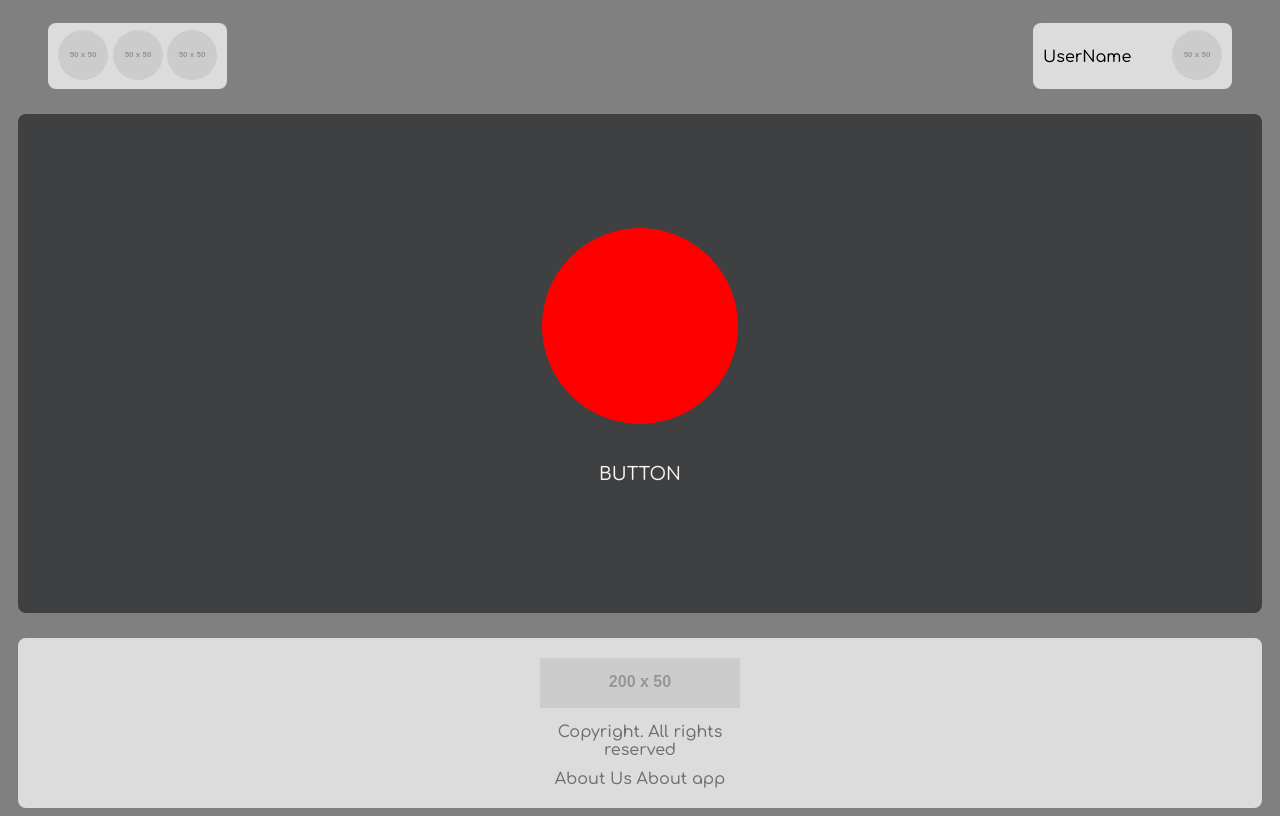
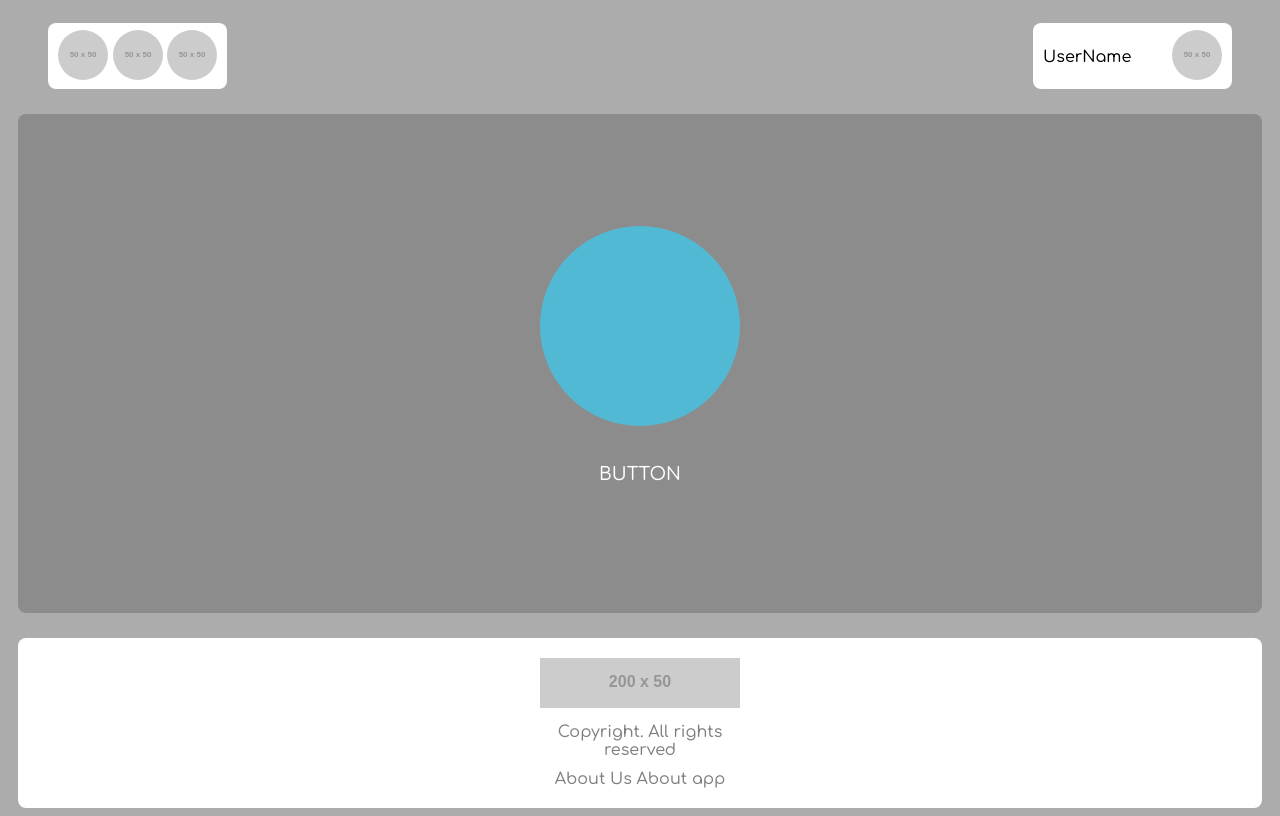
Before and after one commit to YukkieWQR/emnosys_wqrfl, a Django app: template emnosys/templates/emnosys/main.html in a window 1280 px wide. Run offline with Django 3.2, Linux system fonts and the light colour scheme; the template is opened without the code that fills it, so the values that code supplies are empty; grey boxes labelled with a size stand in for pictures from a placeholder-image service; some libraries are stand-ins or nearby versions.

Commit message:
changed color palette in styles.css

```diff
--- a/emnosys/static/emnosys/css/styles.css
+++ b/emnosys/static/emnosys/css/styles.css
@@ -3,7 +3,7 @@
     font-family: "Comfortaa", sans-serif;
 }
 body {
-    background: gray;
+    background: rgb(172, 172, 172);
     background-size: 100%;
 }
 .head {
@@ -15,26 +15,26 @@ body {
     margin-left: 40px;
     padding: 7px 10px 5px 10px;
     border-radius: 8px;
-    background-color: gainsboro;
+    background-color: rgb(255, 255, 255);
     transition: box-shadow .6s;
 }
 .social--icon {
     border-radius: 50%;
 }
 .social:hover {
-    box-shadow: 0 0 15px 1px whitesmoke;
+    box-shadow: 0 0 15px 1px white;
 }
 .user {
     margin-right: 40px;
     margin-bottom: 15px;
     margin-top: 15px;
     padding: 7px 10px 5px 10px;
-    background-color: gainsboro;
+    background-color: rgb(255, 255, 255);
     border-radius: 8px;
     transition: box-shadow .6s;
 }
 .user:hover {
-    box-shadow: 0 0 15px 1px whitesmoke;
+    box-shadow: 0 0 15px 1px white;
 }
 #user--label {
     display: inline-block;
@@ -54,11 +54,11 @@ body {
     align-items: center;
     height: 39vw;
     margin: 10px 10px 25px 10px;
-    background-color: #3e4042;
+    background-color: #0000002f;
     background-size: 100%;
 }
 #main--button {
-    background-color: red;
+    background-color: #52b9d5;
     justify-content: inherit;
     align-items: inherit;
     width: 200px;
@@ -66,17 +66,17 @@ body {
     margin: 0 0 20px 0;
     border-radius: 50%;
     border-style: solid;
-    border-color: #3e4042;
+    border-color: #52b9d5;
     transition: background-color .3s, box-shadow .3s, border-color .3s;
 }
 #main--button:hover {
-    background-color: red;
-    border-color: red;
-    box-shadow: 0 0 30px 1px red;
+    background-color: #52b9d5;
+    border-color: #52b9d5;
+    box-shadow: 0 0 30px 1px #52b9d5;
 }
 #main--label {
     font-size: large;
-    color: whitesmoke;
+    color: white;
 }
 .foot {
     display: flex;
@@ -85,8 +85,8 @@ body {
     text-align: center;
     border-radius: 8px;
     margin: 0 10px 0 10px;
-    border-color: whitesmoke;
-    background-color: gainsboro;
+    border-color: rgb(255, 255, 255);
+    background-color: rgb(255, 255, 255);
     padding: 10px 0 10px 0;
 }
 #copyright--table {
```
